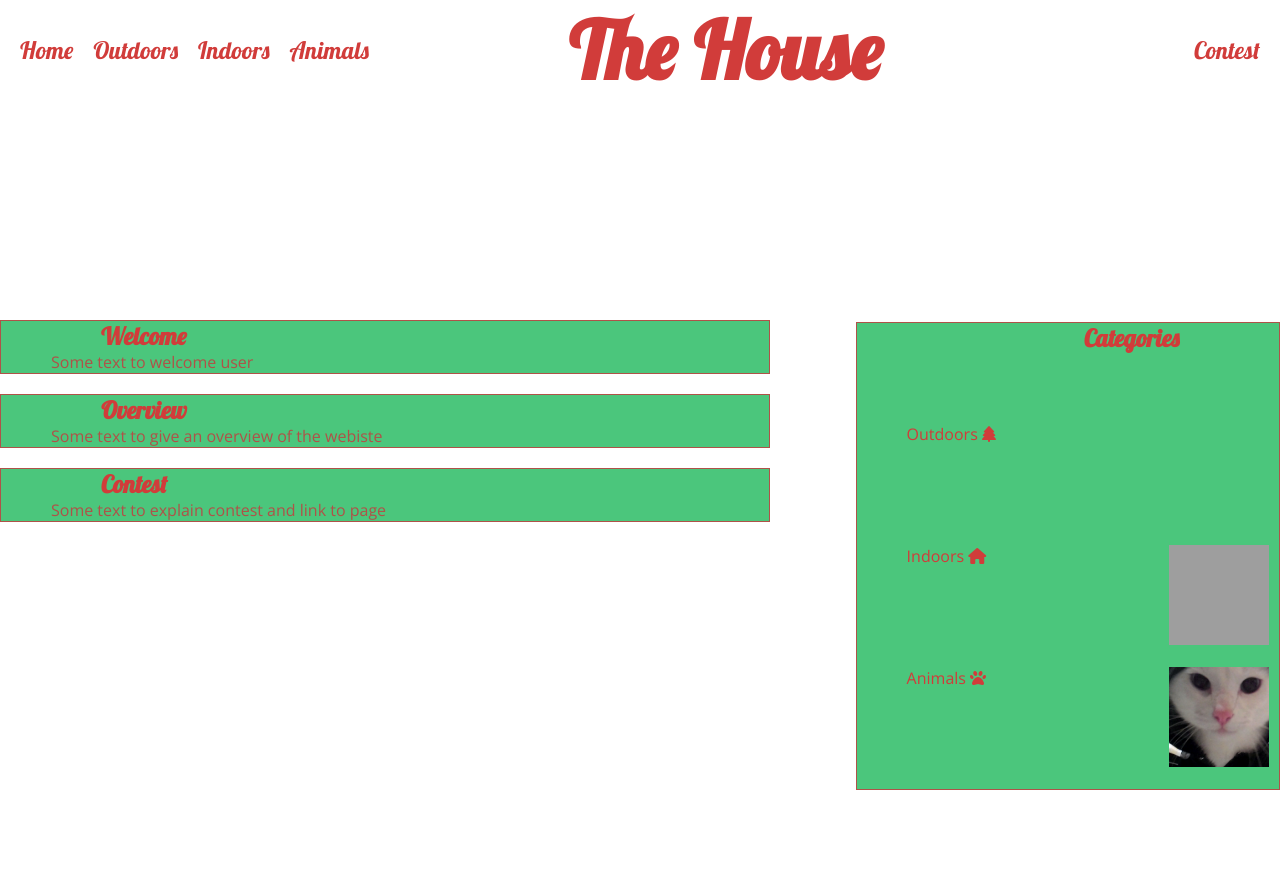
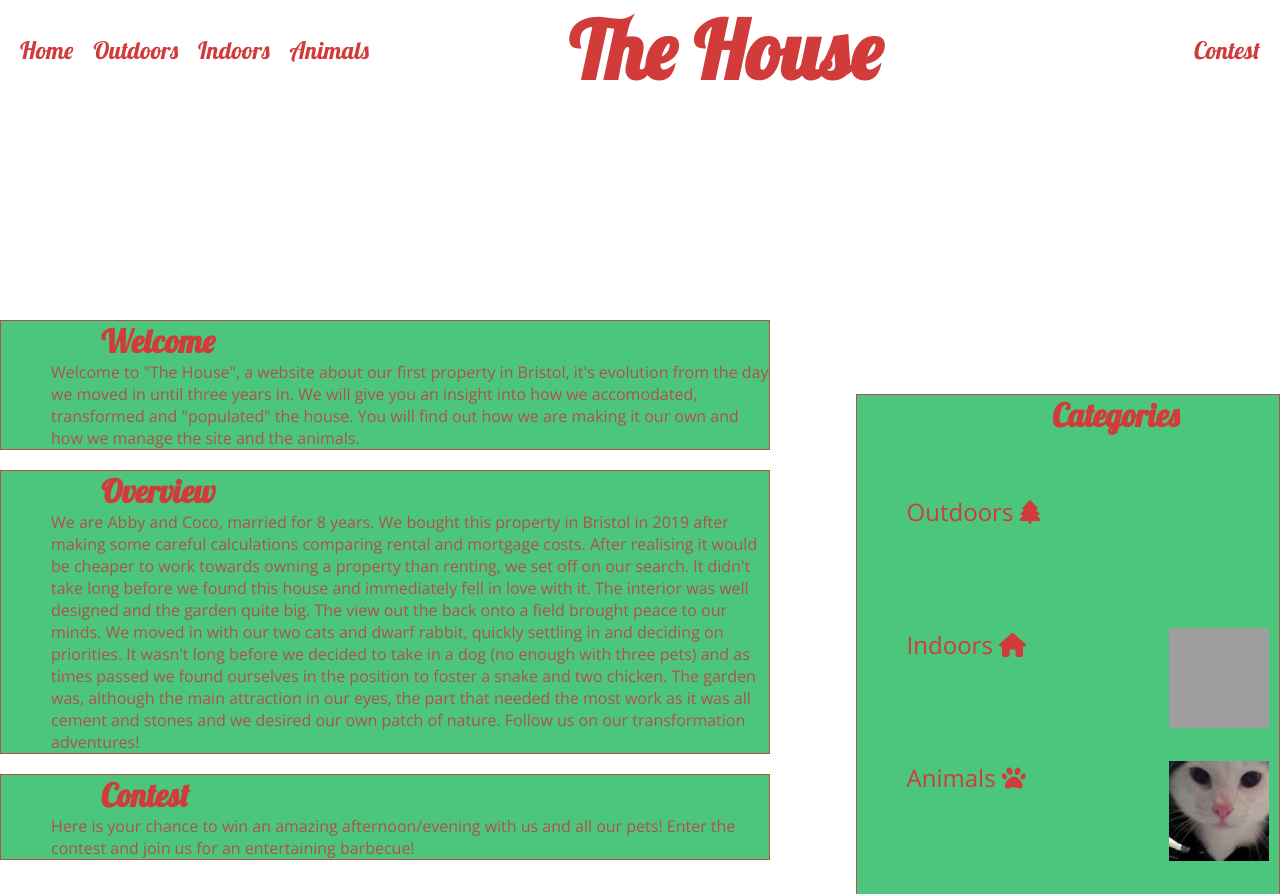
Before and after one commit to Corentin-Vidick/the-house, a plain HTML site: page index.html in a window 1280 px wide. Shown: the top 894 px of the page. Drawn offline with nearby package versions, Linux system fonts and the light colour scheme; grey boxes are pictures that could not be loaded.

Commit message:
Add some text to main page. Issues with right-hand categories height position

```diff
--- a/assets/css/style.css
+++ b/assets/css/style.css
@@ -18,6 +18,10 @@ body {
 h1, h2 {
     font-family: lobster, sans-serif;
     color: #d13c3a;
+}
+
+h2 {
+    font-size: 200%;
 }
 
 #logo{
@@ -92,7 +96,7 @@ h1, h2 {
     width: 33%;
     float: right;
     border: solid 1px;
-    margin-top: -126px;
+    margin-top: -360px;
     background-color: #4BC67C;
 }
 
@@ -114,6 +118,7 @@ h1, h2 {
 }
 
 #categories-list a {
+    font-size: 150%;
     text-decoration: none;
     color: #D13C3A;
 }
--- a/index.html
+++ b/index.html
@@ -39,15 +39,32 @@
     <section id="main">
         <div class="main-left">
             <h2>Welcome</h2>
-            <p>Some text to welcome user</p>
+            <p>
+                Welcome to "The House", a website about our first property in Bristol, it's evolution from the day we moved in
+                until three years in. We will give you an insight into how we accomodated, transformed and "populated" the house.
+                You will find out how we are making it our own and how we manage the site and the animals.
+            </p>
         </div>
         <div class="main-left">
             <h2>Overview</h2>
-            <p>Some text to give an overview of the webiste</p>
+            <p>
+                We are Abby and Coco, married for 8 years. We bought this property in Bristol in 2019 after making some careful
+                calculations comparing rental and mortgage costs. After realising it would be cheaper to work towards owning a
+                property than renting, we set off on our search. It didn't take long before we found this house and immediately
+                fell in love with it. The interior was well designed and the garden quite big. The view out the back onto a field
+                brought peace to our minds. We moved in with our two cats and dwarf rabbit, quickly settling in and deciding on
+                priorities. It wasn't long before we decided to take in a dog (no enough with three pets) and as times passed we
+                found ourselves in the position to foster a snake and two chicken. The garden was, although the main attraction
+                in our eyes, the part that needed the most work as it was all cement and stones and we desired our own patch of
+                nature. Follow us on our transformation adventures!
+            </p>
         </div>
         <div class="main-left">
             <h2>Contest</h2>
-            <p>Some text to explain contest and link to page</p>
+            <p>
+                Here is your chance to win an amazing afternoon/evening with us and all our pets!
+                Enter the contest and join us for an entertaining barbecue!
+            </p>
         </div>
         <div class="main-right">
             <h2>Categories </h2>
```
